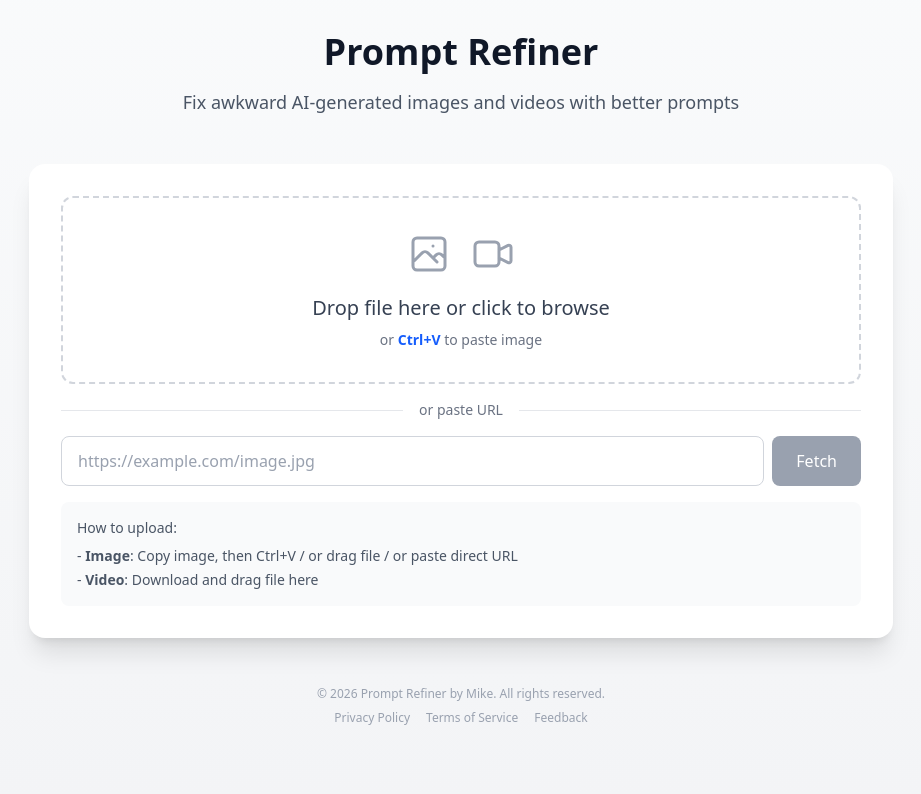
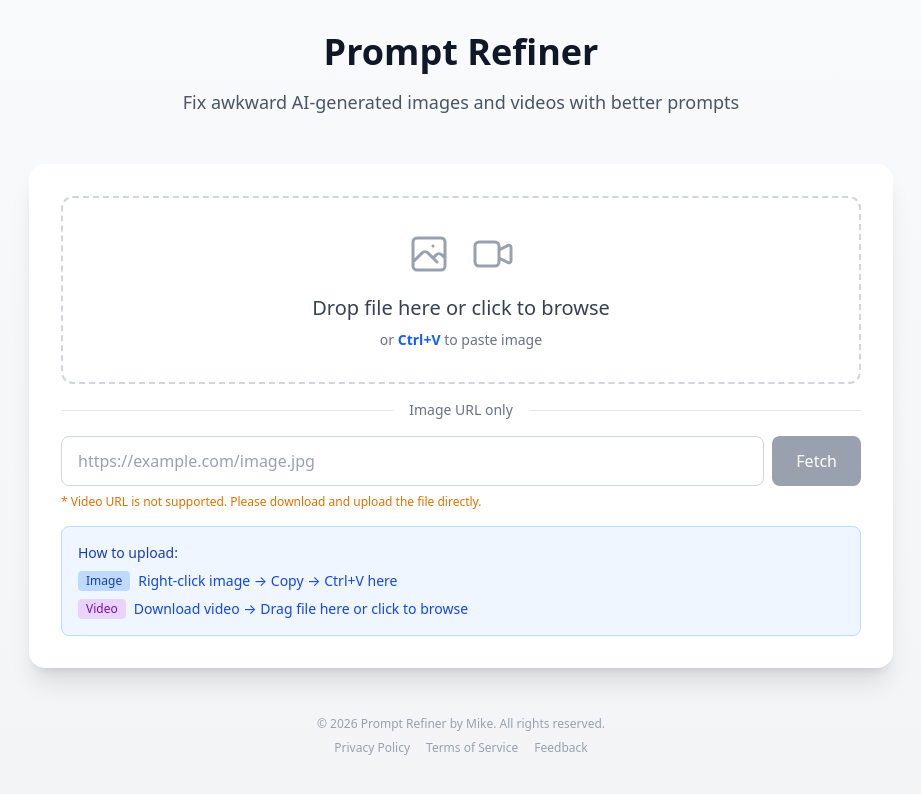
Before and after one commit to seunghochoi2018/prompt-refiner, a Next.js app: page / in a window 1280 px wide. Shown: the top 794 px of the page, without its empty margins (179-1100 px from the left). Built offline with nearby package versions, Linux system fonts and the light colour scheme.

Commit message:
ux: clearer upload instructions for image vs video
- Show "Image URL only" label
- Add warning that video URLs don't work
- Color-coded tips for image vs video upload
- Clearer step-by-step instructions

Co-Authored-By: Claude Opus 4.5 <noreply@anthropic.com>

```diff
--- a/src/components/MediaUploader.tsx
+++ b/src/components/MediaUploader.tsx
@@ -161,11 +161,12 @@ export default function MediaUploader({ onUpload }: MediaUploaderProps) {
       {/* Divider */}
       <div className="flex items-center gap-4">
         <div className="flex-1 h-px bg-gray-200 dark:bg-gray-700"></div>
-        <span className="text-sm text-gray-500 dark:text-gray-400">or paste URL</span>
+        <span className="text-sm text-gray-500 dark:text-gray-400">Image URL only</span>
         <div className="flex-1 h-px bg-gray-200 dark:bg-gray-700"></div>
       </div>
 
       {/* URL Input */}
+      <div className="space-y-2">
         <div className="flex gap-2">
           <input
             type="url"
@@ -183,14 +184,24 @@ export default function MediaUploader({ onUpload }: MediaUploaderProps) {
             {isLoadingUrl ? "..." : "Fetch"}
           </button>
         </div>
+        <p className="text-xs text-amber-600 dark:text-amber-400">
+          * Video URL is not supported. Please download and upload the file directly.
+        </p>
+      </div>
 
       {/* Quick Tips */}
-      <div className="bg-gray-50 dark:bg-gray-800/50 rounded-lg p-4 text-sm text-gray-600 dark:text-gray-400">
-        <p className="font-medium mb-2">How to upload:</p>
-        <ul className="space-y-1">
-          <li>- <b>Image</b>: Copy image, then Ctrl+V / or drag file / or paste direct URL</li>
-          <li>- <b>Video</b>: Download and drag file here</li>
-        </ul>
+      <div className="bg-blue-50 dark:bg-blue-900/20 border border-blue-200 dark:border-blue-800 rounded-lg p-4 text-sm">
+        <p className="font-medium text-blue-800 dark:text-blue-300 mb-2">How to upload:</p>
+        <div className="space-y-2 text-blue-700 dark:text-blue-400">
+          <div className="flex items-start gap-2">
+            <span className="bg-blue-200 dark:bg-blue-800 text-blue-800 dark:text-blue-200 px-2 py-0.5 rounded text-xs font-medium">Image</span>
+            <span>Right-click image → Copy → Ctrl+V here</span>
+          </div>
+          <div className="flex items-start gap-2">
+            <span className="bg-purple-200 dark:bg-purple-800 text-purple-800 dark:text-purple-200 px-2 py-0.5 rounded text-xs font-medium">Video</span>
+            <span>Download video → Drag file here or click to browse</span>
+          </div>
+        </div>
       </div>
 
       {/* Error Message */}
```
Lines whose indentation alone changed are shown as unchanged.
